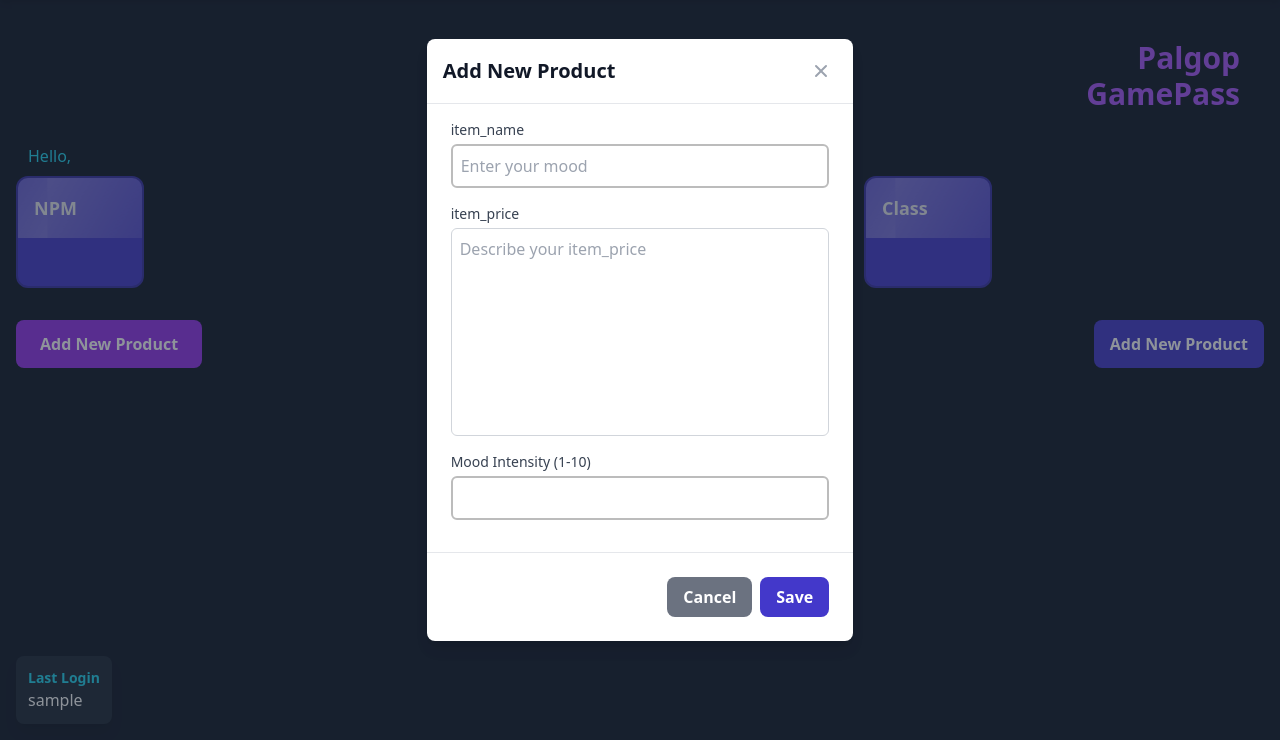
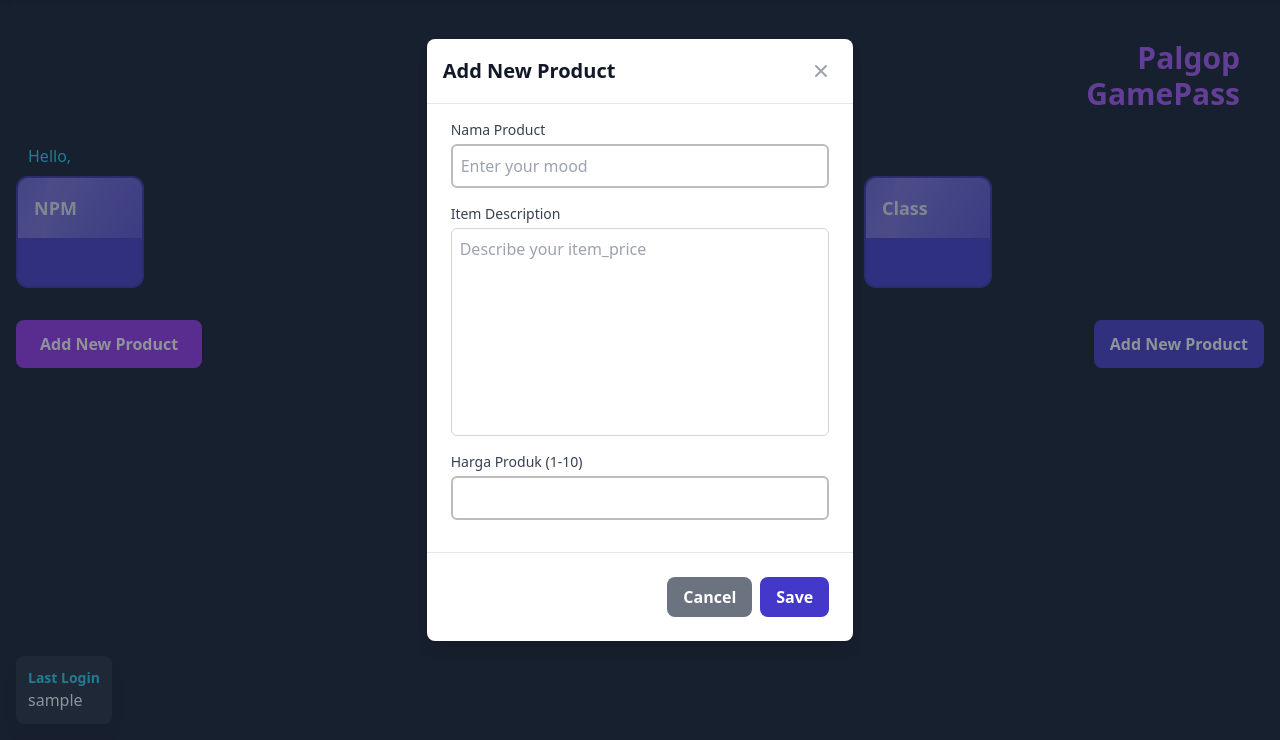
Before and after one commit to Priyapta/palgop-gamepass, a Django app: template main/templates/main.html in a window 1280 px wide, after a click on "Add New Product". Shown: the part 60-800 px from the top of the page. Run offline with Django 5.2, Linux system fonts and the light colour scheme; the template is opened without the code that fills it: most values are stand-ins (such as "Sample title", 1, 10 or a date in 2020); data that the repository does not hold is empty; some libraries are stand-ins or nearby versions.

Commit message:
update ajax

```diff
--- a/main/templates/main.html
+++ b/main/templates/main.html
@@ -57,16 +57,16 @@
                 <div class="px-6 py-4 space-y-6 form-style">
                     <form id="productEntryForm">
                         <div class="mb-4">
-                            <label for="item_name" class="block text-sm font-medium text-gray-700">item_name</label>
+                            <label for="item_name" class="block text-sm font-medium text-gray-700">Nama Product</label>
                             <input type="text" id="item_name" name="item_name" class="mt-1 block w-full border border-gray-300 rounded-md p-2 hover:border-indigo-700" placeholder="Enter your mood" required>
                         </div>
                         <div class="mb-4">
-                            <label for="item_price" class="block text-sm font-medium text-gray-700">item_price</label>
-                            <textarea id="item_price" name="item_price" rows="3" class="mt-1 block w-full h-52 resize-none border border-gray-300 rounded-md p-2 hover:border-indigo-700" placeholder="Describe your item_price" required></textarea>
+                            <label for="item_description" class="block text-sm font-medium text-gray-700">Item Description</label>
+                            <textarea id="item_description" name="item_description" rows="3" class="mt-1 block w-full h-52 resize-none border border-gray-300 rounded-md p-2 hover:border-indigo-700" placeholder="Describe your item_price" required></textarea>
                         </div>
                         <div class="mb-4">
-                            <label for="item_description" class="block text-sm font-medium text-gray-700">Mood Intensity (1-10)</label>
-                            <input type="number" id="item_description" name="item_description" min="1" max="10" class="mt-1 block w-full border border-gray-300 rounded-md p-2 hover:border-indigo-700" required>
+                            <label for="item_price" class="block text-sm font-medium text-gray-700">Harga Produk (1-10)</label>
+                            <input type="number" id="item_price" name="item_price" min="1" max="10" class="mt-1 block w-full border border-gray-300 rounded-md p-2 hover:border-indigo-700" required>
                         </div>
                     </form>
                 </div>
```
